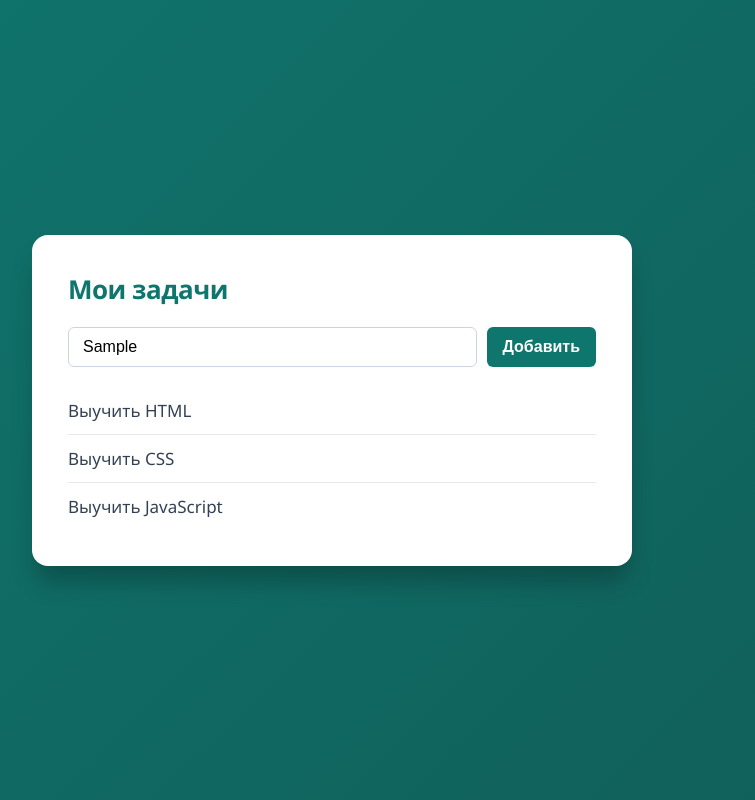
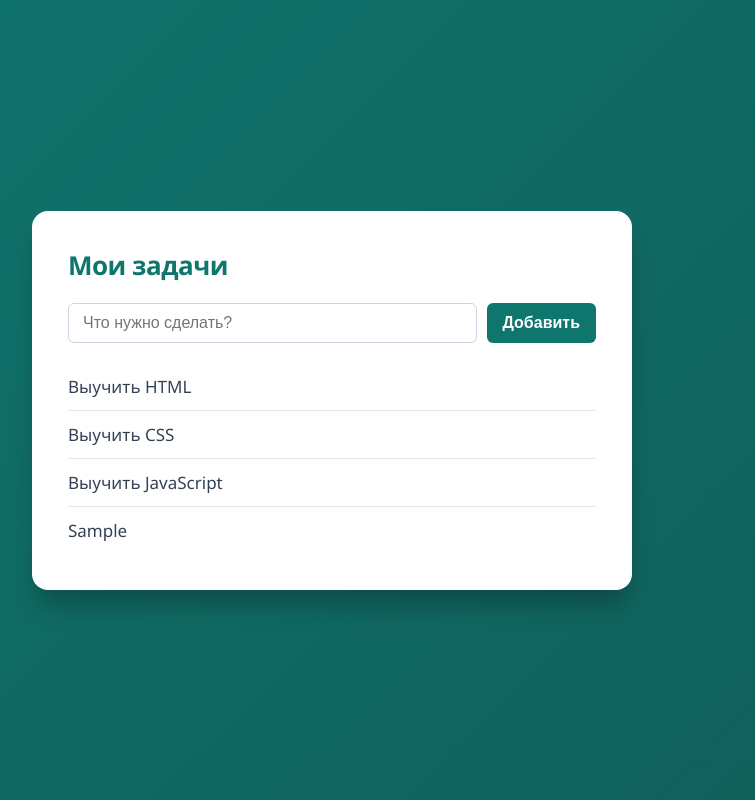
Before and after one commit to ZazRX8/todo-app, a plain HTML site: page index.html in a window 1280 px wide. Both pictures are taken after typing "Sample" into the empty fields and a click on the button "Добавить". Shown: the whole page, without its empty margins (308-1063 px from the left). Drawn offline with Linux system fonts and the light colour scheme.

Commit message:
Добавил добавление задач через JavaScript

```diff
--- a/index.html
+++ b/index.html
@@ -20,5 +20,6 @@
       <li>Выучить JavaScript</li>
     </ul>
   </main>
+  <script src="script.js"></script>
 </body>
 </html>
--- /dev/null
+++ b/script.js
@@ -0,0 +1,18 @@
+const input = document.getElementById("task-input");
+const addButton = document.getElementById("add-button");
+const taskList = document.getElementById("task-list");
+
+addButton.addEventListener("click", function () {
+  const text = input.value.trim();
+
+  if (text === "") {
+    return;
+  }
+
+  const li = document.createElement("li");
+  li.textContent = text;
+
+  taskList.appendChild(li);
+
+  input.value = "";
+});
```
